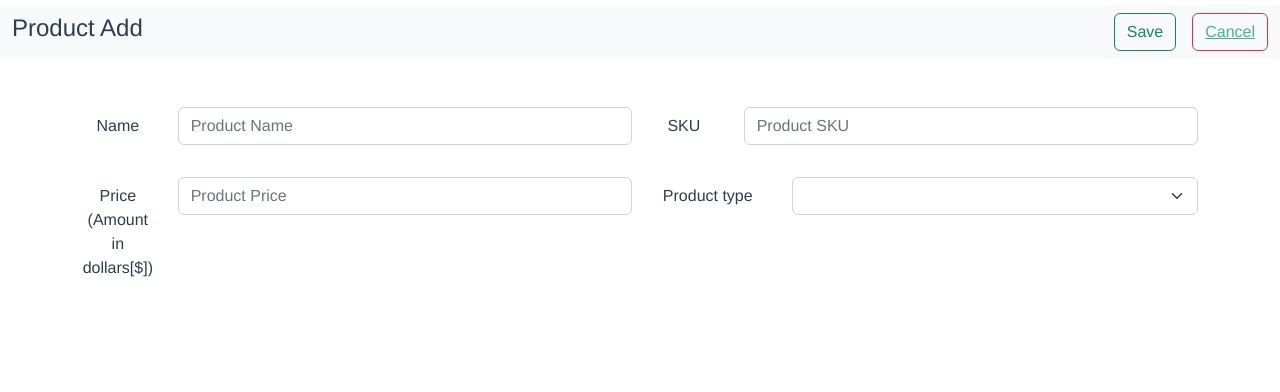
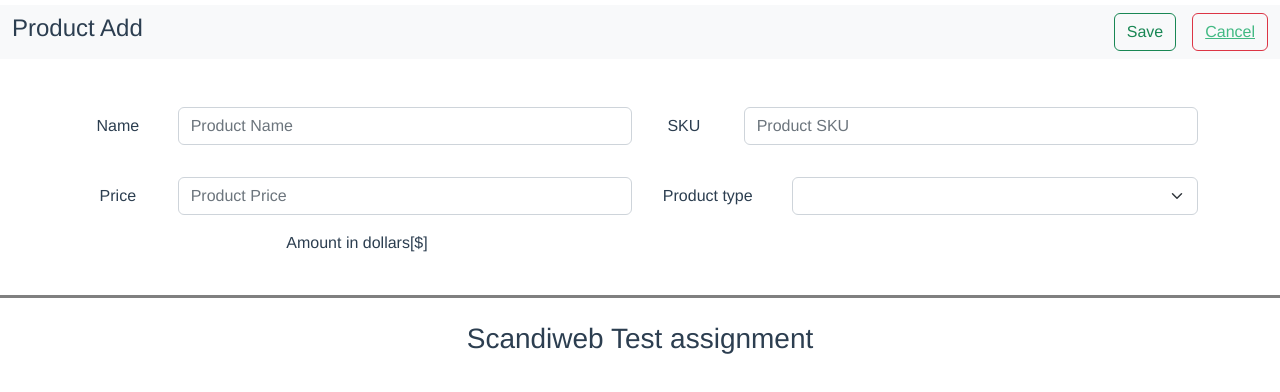
Before and after one commit to Epheoluwa/scandwebvue, a Vue app: page /addproduct in a window 1280 px wide. Shown: the top 392 px of the page. Built offline with nearby package versions, Linux system fonts and the light colour scheme.

Commit message:
update view

```diff
--- a/src/components/AddProduct.vue
+++ b/src/components/AddProduct.vue
@@ -34,12 +34,13 @@
           </div>
           <div class="col-md-6">
             <div class="row mb-3">
-                  <label for="price" class="col-sm-2 col-form-label">Price (Amount in dollars[$])</label>
+                  <label for="price" class="col-sm-2 col-form-label">Price</label>
                   <div class="col-sm-10">
                     <input type="text" class="form-control" id="price" placeholder="Product Price" v-model="data.price">
                   </div>
                   <span v-if="v$.value.price.$error" class="invalid-feedback" style="display:block"> {{ v$.value.price.$errors[0].$message }} </span>
             </div>
+            <p>Amount in dollars[$]</p>
           </div>
           <div class="col-md-6">
             <div class="row mb-3">
@@ -128,6 +129,7 @@
 
   </div>
   </form>
+  <MainFooter></MainFooter>
 </template>
 
 <script>
@@ -137,9 +139,10 @@
 import useValidatefunction from '../composables/validation.js'
 import axios from 'axios';
 import { useRouter } from "vue-router";
+import MainFooter from './mainFooter.vue';
 export default {
   name: 'HelloWorld',
-  components: { MainNav, },
+  components: { MainNav, MainFooter },
   setup(){
     const data = reactive({
       name: '',
--- a/src/components/ViewProduct.vue
+++ b/src/components/ViewProduct.vue
@@ -19,18 +19,18 @@
           </div>
         </div>
       </div>
-
     </div>
-
+    <MainFooter></MainFooter>
   </div>
 </template>
 
 <script>
-import MainNav from './mainNav.vue'
+import MainNav from './mainNav.vue';
 import { onMounted, ref } from 'vue';
 import axios from 'axios';
+import MainFooter from './mainFooter.vue';
 export default {
-  components: { MainNav, },
+  components: { MainNav, MainFooter },
 
     setup() {
       const datavalue = ref([]);
@@ -51,4 +51,5 @@
 .checkboxstyle{
   margin-right: 80%;
 }
+
 </style>
--- /dev/null
+++ b/src/components/mainFooter.vue
@@ -0,0 +1,17 @@
+<template>
+    <div class="footertop mt-4">
+      <h3 class="text-center mt-4">Scandiweb Test assignment</h3>
+    </div>
+</template>
+
+<script>
+    export default {
+        name: "mainFooter"
+    }
+</script>
+
+<style scoped>
+.footertop{
+  border-top: 3px solid grey;
+}
+</style>
```
